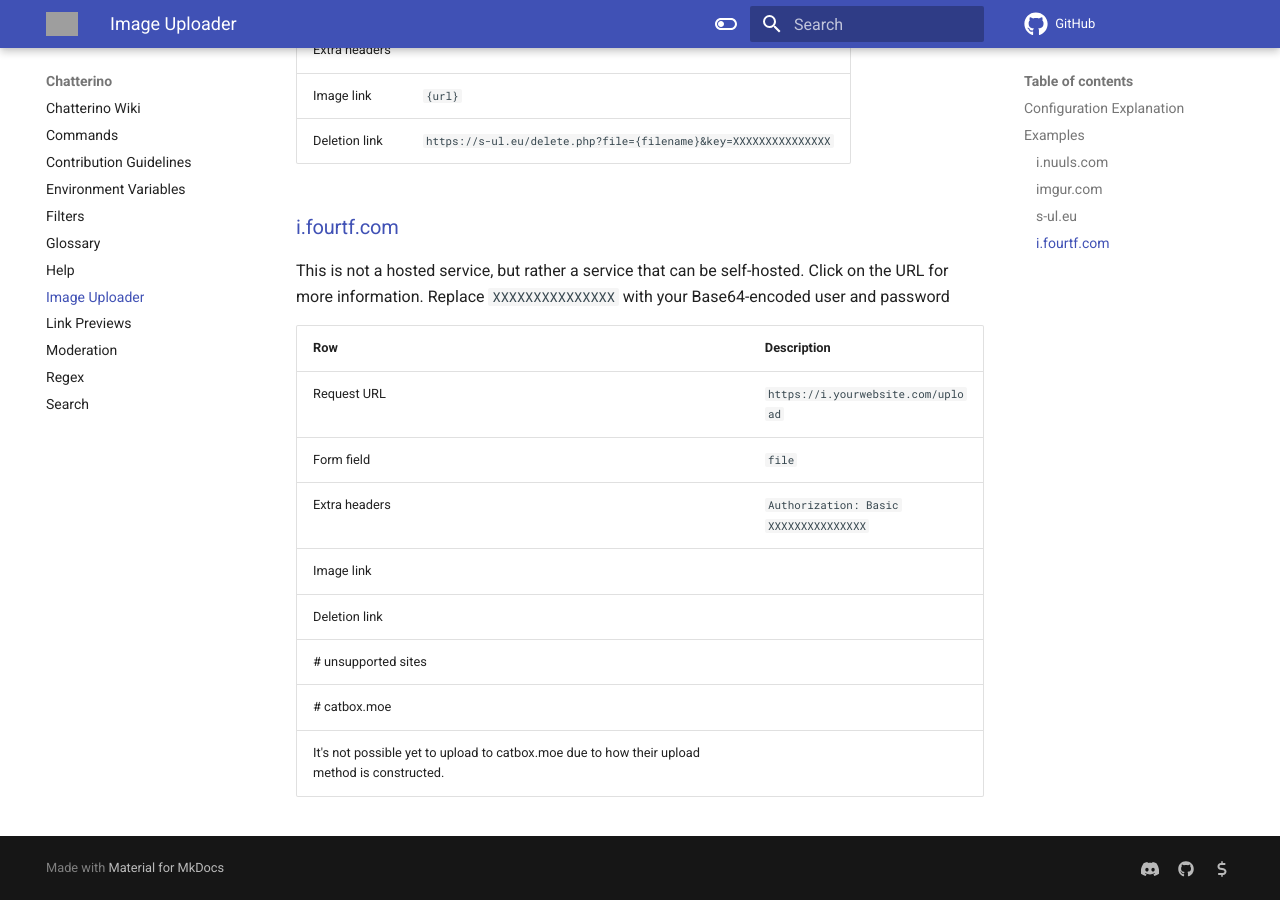
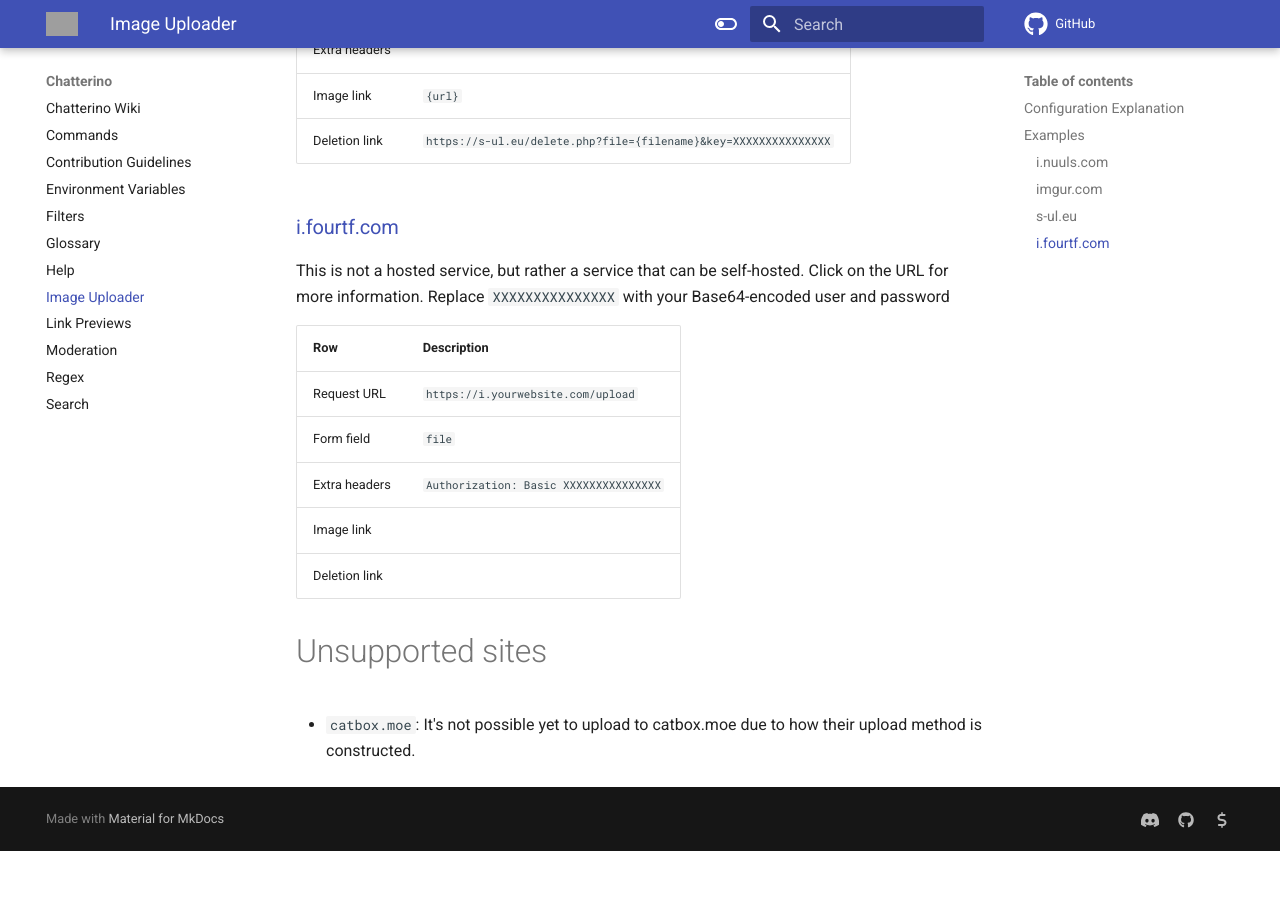
Before and after one commit to Chatterino/wiki, an MkDocs documentation site: the page built from docs/Image Uploader.md, in a window 1280 px wide and 900 px high, scrolled down 2003 px. Built offline with MkDocs 1.6.1 and Material for MkDocs 9.7.7, drawn with Linux system fonts in a browser that asks for light colours; comment, search, counter and statistics services are not loaded; after the commit the page ends 2854 px from its top, so only the background shows below that; grey boxes are pictures that could not be loaded.

Commit message:
fix formatting

```diff
--- a/docs/Image Uploader.md
+++ b/docs/Image Uploader.md
@@ -62,6 +62,6 @@
 |Extra headers|`Authorization: Basic XXXXXXXXXXXXXXX`|
 |Image link||
 |Deletion link||
-# unsupported sites
-# catbox.moe
-It's not possible yet to upload to catbox.moe due to how their upload method is constructed.
+
+# Unsupported sites
+- `catbox.moe`: It's not possible yet to upload to catbox.moe due to how their upload method is constructed.
```
